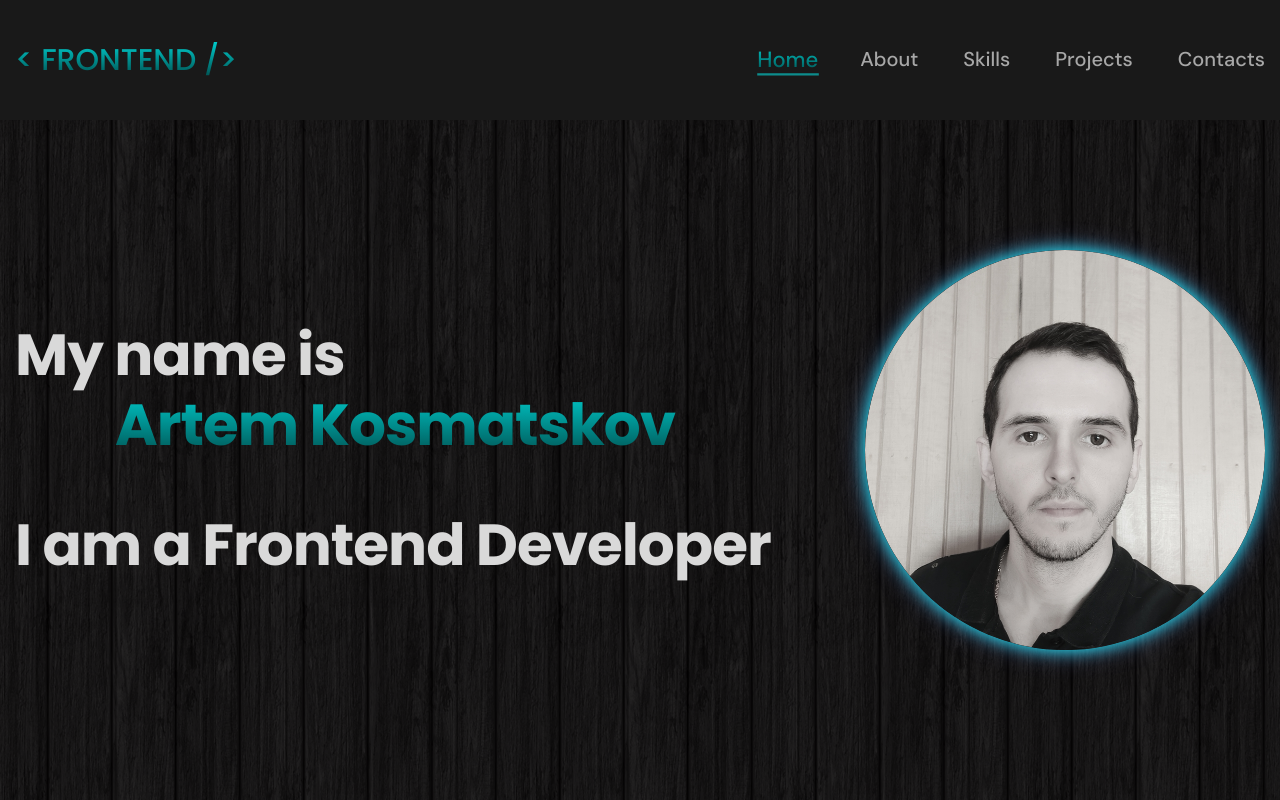
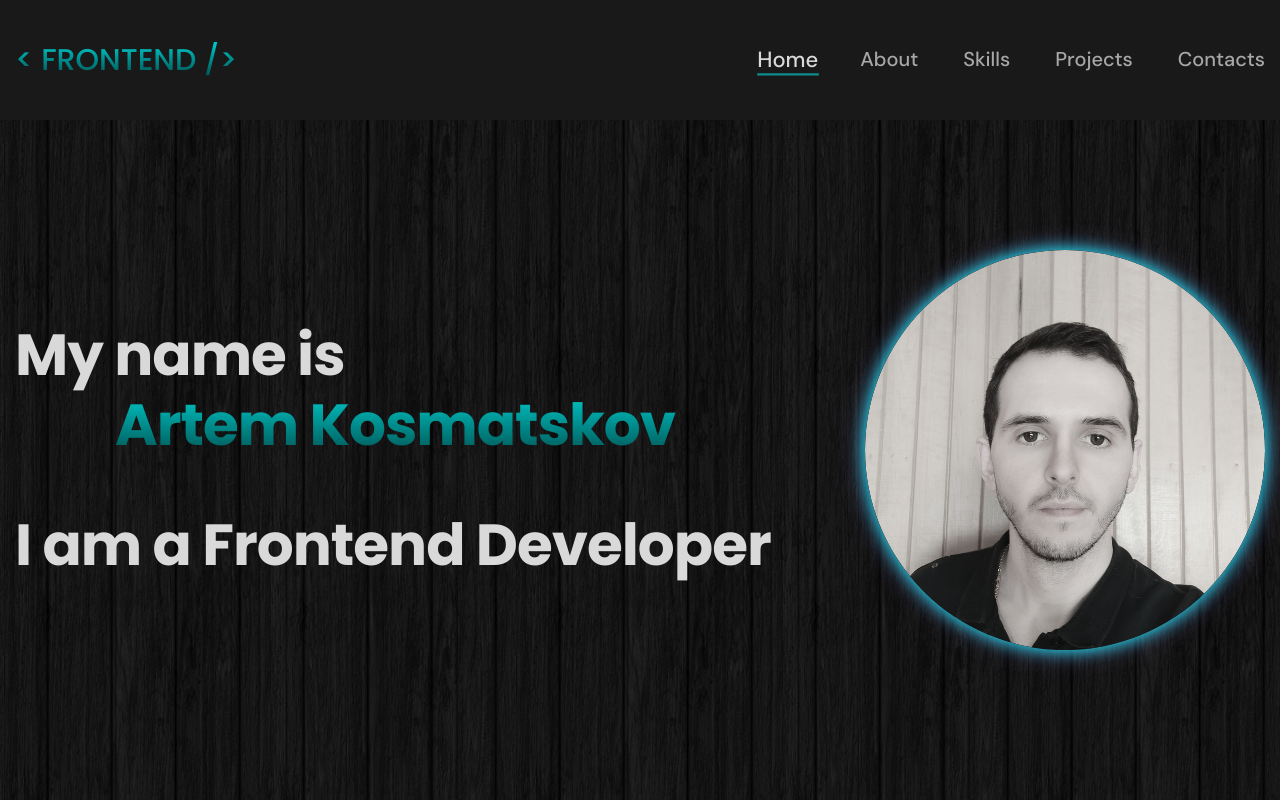
Before and after one commit to artkosmos/Portfolio, a React (Create React App) app: page / in a window 1280 px wide. In both pictures the pointer is over the link "Home". Shown: the top 800 px of the page. Built offline with nearby package versions, Linux system fonts and the light colour scheme.

Commit message:
fix displaying hover gradient

```diff
--- a/src/header/nav/Nav.module.css
+++ b/src/header/nav/Nav.module.css
@@ -42,9 +42,6 @@
 }
 
 .header__link a:hover {
-  background: linear-gradient(to bottom, #00cccc, #004d4d);
-  -webkit-background-clip: text;
-  background-clip: text;
-  color: transparent;
+  color: #D9D9D9;
   border-bottom: 2px solid rgba(0, 255, 255, 0.5);
 }
```
